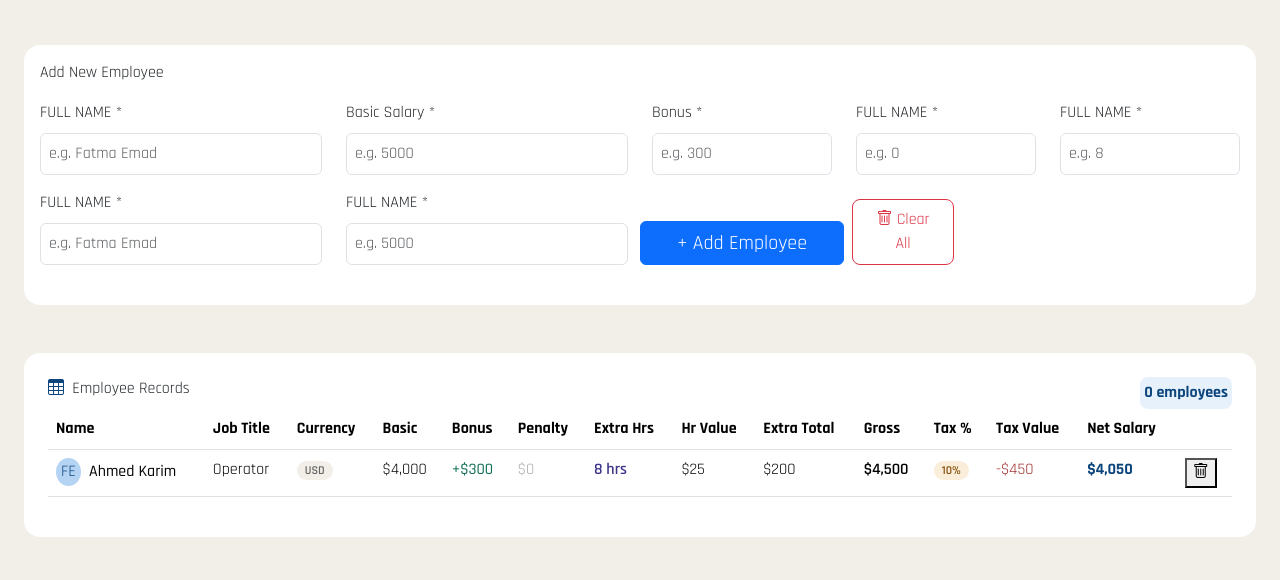
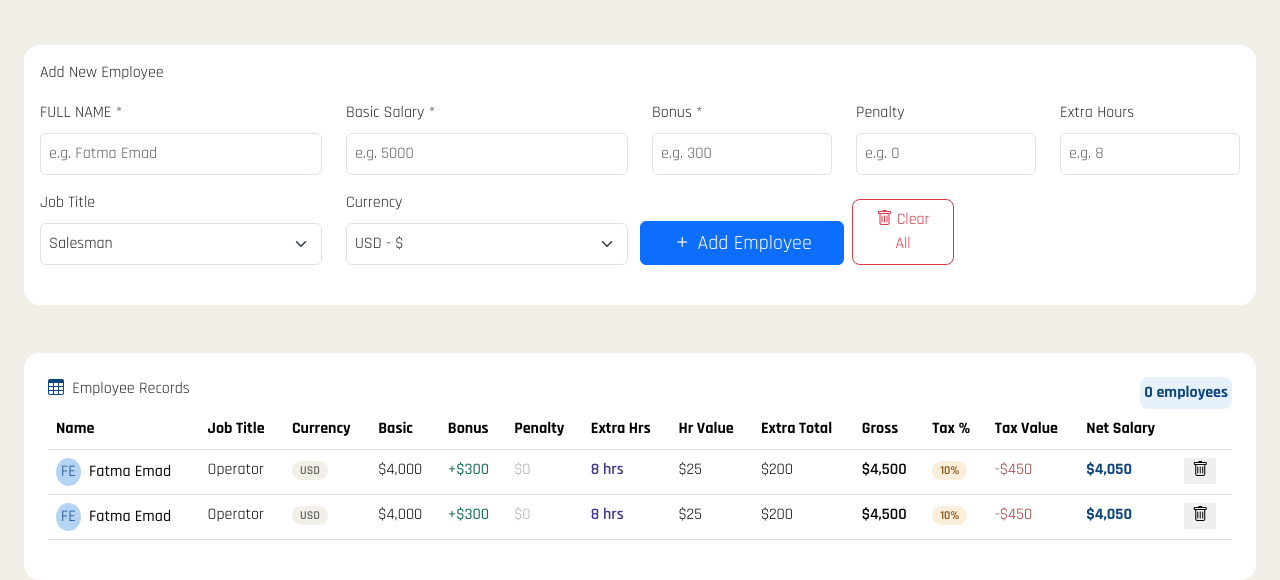
Before and after one commit to FatmaEmadGhozia/Salary-App, a plain HTML site: page index.html in a window 1280 px wide. Shown: the part 677-1257 px from the top of the page. Before the commit the page ends 1214 px from the top, so only its background shows below. Drawn offline with nearby package versions, Linux system fonts and the light colour scheme.

Commit message:
some changes

```diff
--- a/index.html
+++ b/index.html
@@ -92,6 +92,10 @@
 
         .data-table {
             background-color: white;
+        }
+        .delete-btn:hover {
+            color: var(--red-mid);
+            background-color: var(--red-tint);
         }
     </style>
 </head>
@@ -240,25 +244,27 @@
                     <div class="d-flex flex-column col-3">
                         <label for="fullname" class="mb-2">FULL NAME *</label>
                         <input type="text" class="form-control p-2" id="fullname" name="fullname"
-                            placeholder="e.g. Fatma Emad">
+                            placeholder="e.g. Fatma Emad" required>
                     </div>
                     <div class="d-flex flex-column col-3">
                         <label for="fullname" class="mb-2">Basic Salary *</label>
-                        <input type="text" class="form-control p-2" id="fullname" name="fullname"
-                            placeholder="e.g. 5000">
+                        <input type="number" class="form-control p-2" id="fullname" name="fullname"
+                            placeholder="e.g. 5000" required>
                     </div>
                     <div class="d-flex flex-column col-2">
                         <label for="fullname" class="mb-2">Bonus *</label>
-                        <input type="text" class="form-control p-2" id="fullname" name="fullname"
+                        <input type="number" class="form-control p-2" id="fullname" name="fullname"
                             placeholder="e.g. 300">
                     </div>
                     <div class="d-flex flex-column col-2">
-                        <label for="fullname" class="mb-2">FULL NAME *</label>
-                        <input type="text" class="form-control p-2" id="fullname" name="fullname" placeholder="e.g. 0">
+                        <label for="fullname" class="mb-2">Penalty</label>
+                        <input type="number" class="form-control p-2" id="fullname" name="fullname"
+                            placeholder="e.g. 0">
                     </div>
                     <div class="d-flex flex-column col-2">
-                        <label for="fullname" class="mb-2">FULL NAME *</label>
-                        <input type="text" class="form-control p-2" id="fullname" name="fullname" placeholder="e.g. 8">
+                        <label for="fullname" class="mb-2">Extra Hours</label>
+                        <input type="number" class="form-control p-2" id="fullname" name="fullname"
+                            placeholder="e.g. 8">
                     </div>
 
 
@@ -266,16 +272,23 @@
                 </div>
                 <div class="row mt-3 mb-4">
                     <div class="d-flex flex-column col-3">
-                        <label for="fullname" class="mb-2">FULL NAME *</label>
-                        <input type="text" class="form-control p-2" id="fullname" name="fullname"
-                            placeholder="e.g. Fatma Emad">
+                        <label for="fullname" class="mb-2">Job Title</label>
+                        <select name="job-title" id="title" class="form-select p-2 ">
+                            <option value="Salesman">Salesman</option>
+                            <option value="Operator">Operator</option>
+                            <option value="Admin">Admin</option>
+                        </select>
                     </div>
                     <div class="d-flex flex-column col-3">
-                        <label for="fullname" class="mb-2">FULL NAME *</label>
-                        <input type="text" class="form-control p-2" id="fullname" name="fullname"
-                            placeholder="e.g. 5000">
+                        <label for="fullname" class="mb-2">Currency</label>
+                        <select name="job-title" id="title" class="form-select p-2 ">
+                            <option value="Salesman">USD - $</option>
+                            <option value="Operator">EGP</option>
+                            <option value="Admin">SAR</option>
+                        </select>
                     </div>
-                    <button type="submit" class=" add-btn col-2 btn btn-primary fs-5 mt-auto me-2"> + Add
+                    <button type="submit" class=" add-btn col-2 btn btn-primary fs-5 mt-auto me-2"> <i
+                            class="bi bi-plus"></i> Add
                         Employee</button>
                     <button type="reset" class=" add-btn col-1 btn btn-outline-danger btn-lg fs-6 mt-auto">
                         <i class="bi bi-trash"></i>
@@ -322,8 +335,9 @@
                             <tr>
                                 <td>
                                     <div class="d-flex align-items-center gap-2">
-                                        <div class="av rounded-circle" style="background:#B5D4F4; color:#0C447C;padding:2px 5px">FE</div>
-                                        <span style="font-weight:500;">Ahmed Karim</span>
+                                        <div class="av rounded-circle"
+                                            style="background:#B5D4F4; color:#0C447C;padding:2px 5px">FE</div>
+                                        <span style="font-weight:500;">Fatma Emad</span>
                                     </div>
                                 </td>
                                 <td><span class="badge-op">Operator</span></td>
@@ -342,7 +356,33 @@
                                 </td>
                                 <td style="color:#A32D2D;">-$450</td>
                                 <td style="font-weight:700; color:#0C447C;">$4,050</td>
-                                <td><button class="btn-del"><i class="bi bi-trash"></i></button></td>
+                                <td><button class="delete-btn border-0 px-2"><i class="bi bi-trash "></i></button></td>
+                            </tr>
+                            <tr>
+                                <td>
+                                    <div class="d-flex align-items-center gap-2">
+                                        <div class="av rounded-circle"
+                                            style="background:#B5D4F4; color:#0C447C;padding:2px 5px">FE</div>
+                                        <span style="font-weight:500;">Fatma Emad</span>
+                                    </div>
+                                </td>
+                                <td><span class="badge-op">Operator</span></td>
+                                <td><span
+                                        style="font-size:12px; background:#f1efe8; color:#666; padding:2px 8px; border-radius:12px; font-weight:600;">USD</span>
+                                </td>
+                                <td>$4,000</td>
+                                <td style="color:#0F6E56; font-weight:500;">+$300</td>
+                                <td style="color:#aaa;">$0</td>
+                                <td style="color:#3C3489; font-weight:600;">8 hrs</td>
+                                <td>$25</td>
+                                <td>$200</td>
+                                <td style="font-weight:600;">$4,500</td>
+                                <td><span
+                                        style="font-size:12px; background:#FAEEDA; color:#854F0B; padding:2px 8px; border-radius:12px; font-weight:600;">10%</span>
+                                </td>
+                                <td style="color:#A32D2D;">-$450</td>
+                                <td style="font-weight:700; color:#0C447C;">$4,050</td>
+                                <td><button class="delete-btn border-0 px-2"><i class="bi bi-trash "></i></button></td>
                             </tr>
                         </tbody>
                         <tfoot></tfoot>
@@ -379,6 +419,7 @@
         integrity="sha384-FKyoEForCGlyvwx9Hj09JcYn3nv7wiPVlz7YYwJrWVcXK/BmnVDxM+D2scQbITxI"
         crossorigin="anonymous"></script>
     <script src="./js/main.js"></script>
+    <script src="./js/functions.js"></script>
 </body>
 
 </html>
```
